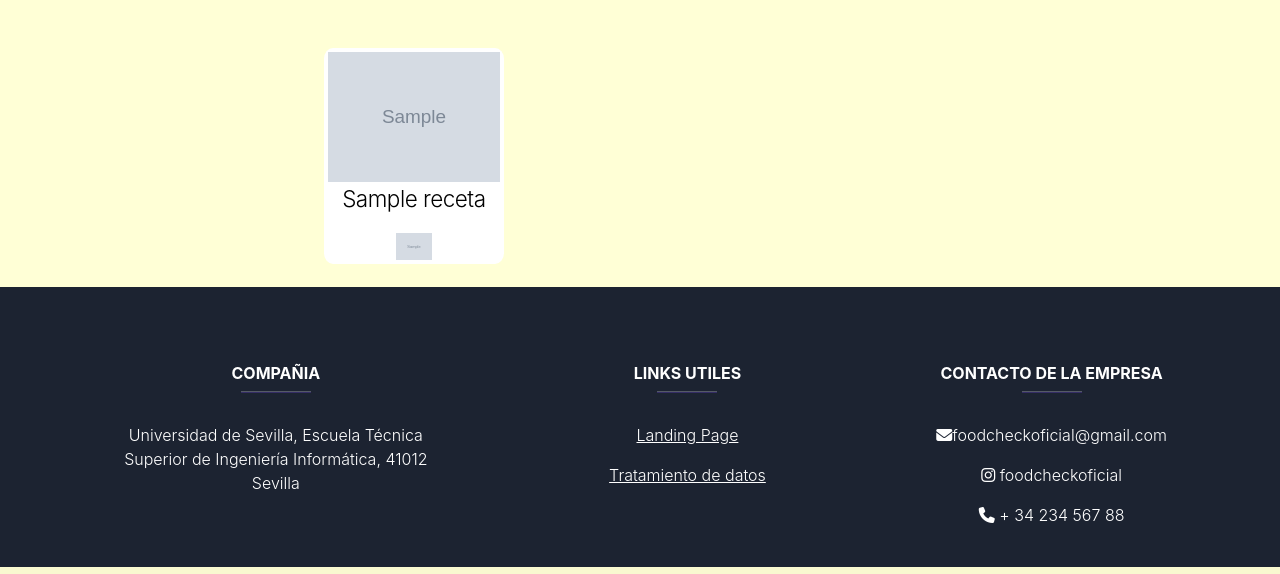
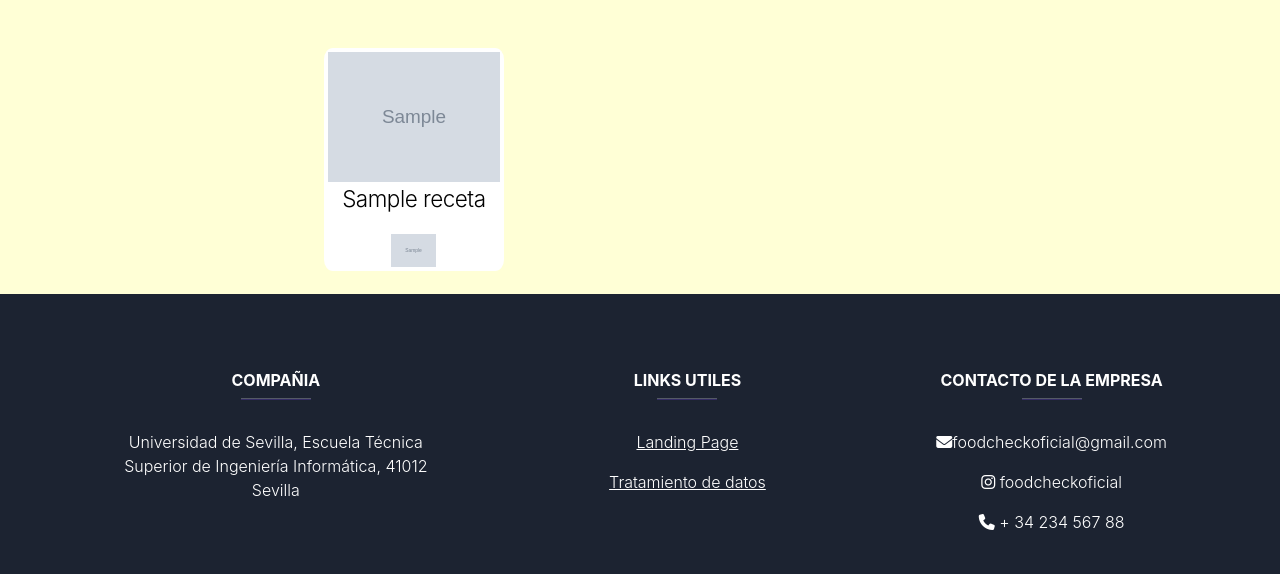
Before and after one commit to ispp-FoodCheck/FoodCheck, a Django app: template FoodCheck/Web/templates/product_details.html in a window 1280 px wide. Shown: the part 952-1526 px from the top of the page. Run offline with Django 3.2, Linux system fonts and the light colour scheme; the template is opened without the code that fills it: most values are stand-ins (such as "Sample title", 1, 10 or a date in 2020); grey boxes marked "Sample" are stand-in pictures; some libraries are stand-ins or nearby versions.

Commit message:
Arreglo fallo receta carrusel

```diff
--- a/FoodCheck/Web/templates/recipe_carrousel.html
+++ b/FoodCheck/Web/templates/recipe_carrousel.html
@@ -16,7 +16,7 @@
                 {% endif %}
 
                 <div class="row">
-                    <div class="col">
+                    <div class="col nombre">
                         {% for alergeno in alergenos%}
                         {% if alergeno.imagen != None %}
                         <img src="{{alergeno.imagen}}" alt="error" style="width:2em">
```
